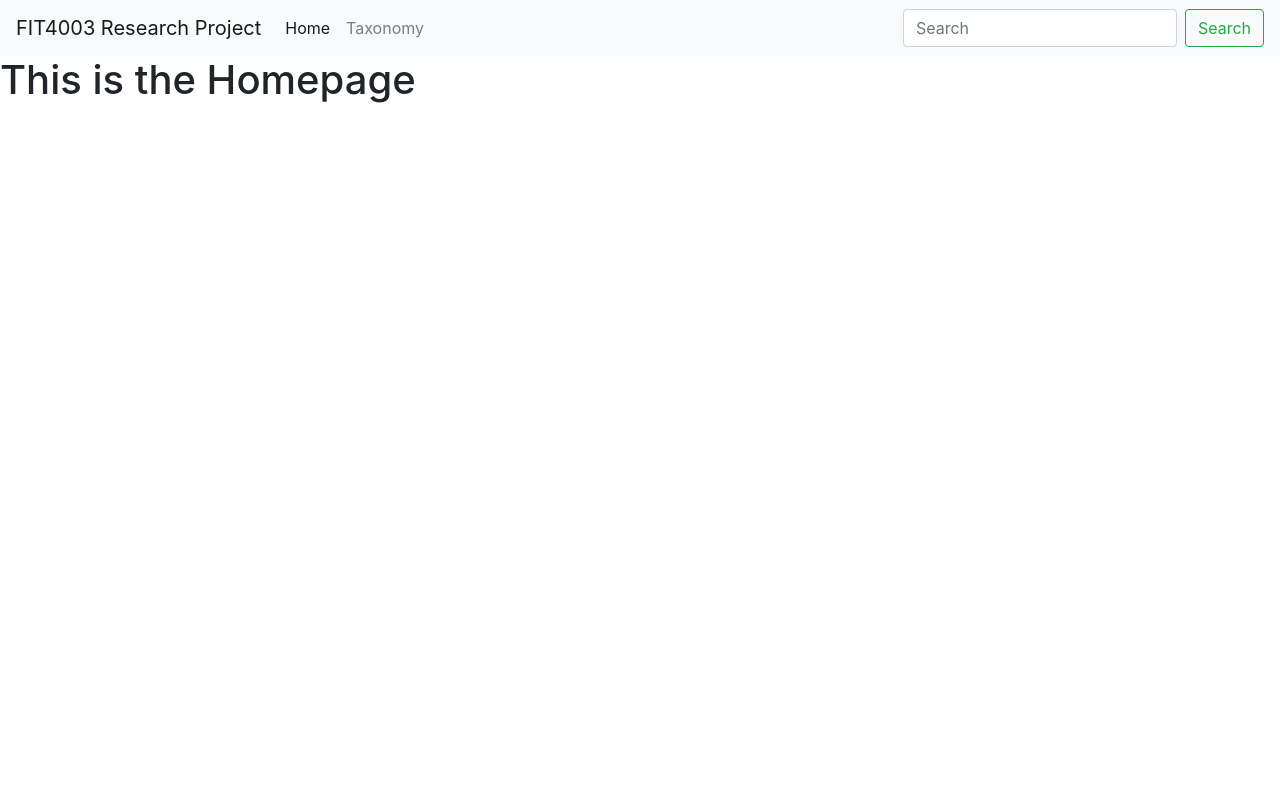
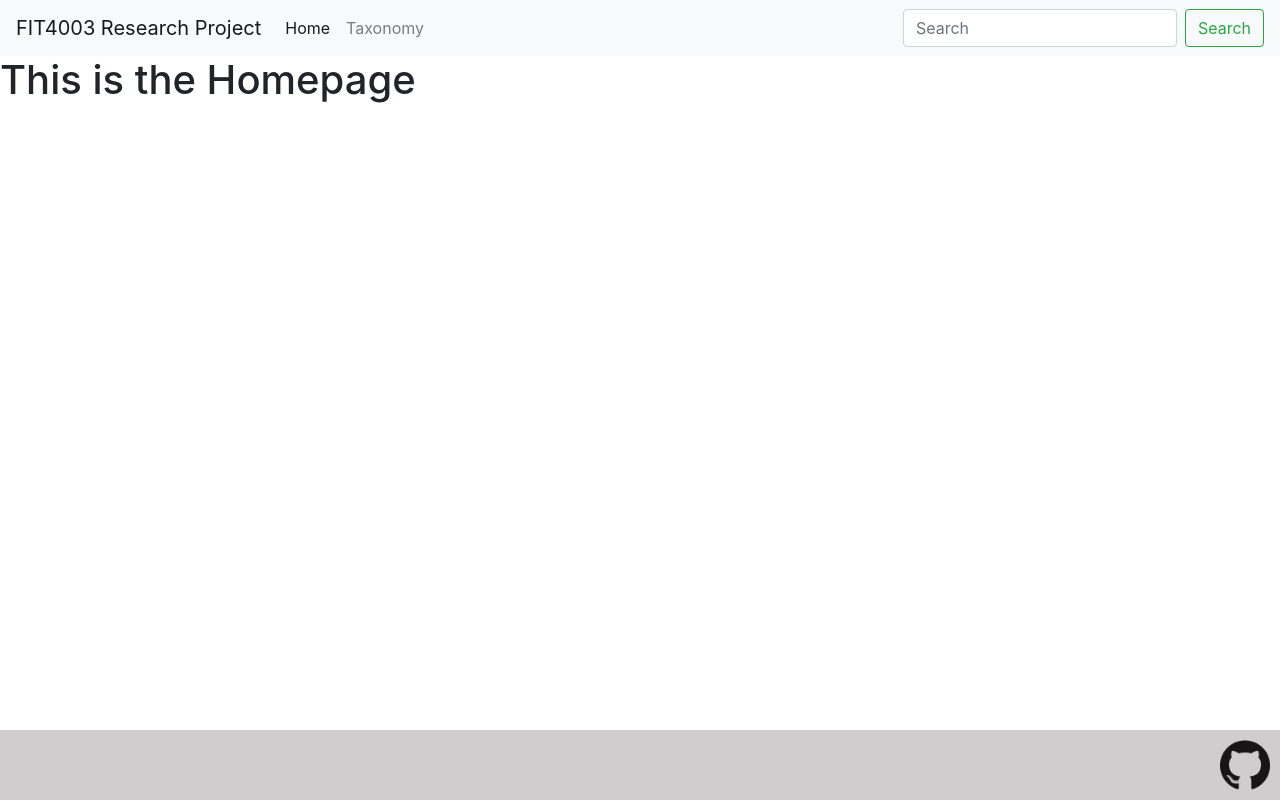
Before and after one commit to bhab2/fit4003-gpt3-research-code, a plain HTML site: page d3/homepage.html in a window 1280 px wide. Drawn offline with nearby package versions, Linux system fonts and the light colour scheme.

Commit message:
Github logo and link to repo in homepage

```diff
--- a/d3/homepage.html
+++ b/d3/homepage.html
@@ -3,6 +3,17 @@
         <title>FIT4003 Research</title>
         <link rel="stylesheet" href="https://cdn.jsdelivr.net/npm/bootstrap@4.0.0/dist/css/bootstrap.min.css" integrity="sha384-Gn5384xqQ1aoWXA+058RXPxPg6fy4IWvTNh0E263XmFcJlSAwiGgFAW/dAiS6JXm" crossorigin="anonymous">
 
+
+        <style>
+          #footer {
+              position: fixed;
+              padding: 10px 10px 0px 10px;
+              bottom: 0;
+              width: 100%;
+              height: 70px;
+              background: rgb(207, 205, 205);
+          }
+      </style>
     </head>
     <body>
         <script src="https://code.jquery.com/jquery-3.2.1.slim.min.js" integrity="sha384-KJ3o2DKtIkvYIK3UENzmM7KCkRr/rE9/Qpg6aAZGJwFDMVNA/GpGFF93hXpG5KkN" crossorigin="anonymous"></script>
@@ -34,5 +45,12 @@
         </nav>
 
         <h1>This is the Homepage</h1>
+
+        <div id="footer">
+
+            <a href="https://github.com/bhab2/fit4003-gpt3-research-code">
+              <img align="right" alt="Qries" src="GitHub-Mark-120px-plus.png"
+              width="50" height="50">
+            </div>
     </body>
 </html>
```
Also changed, not shown: d3/GitHub-Mark-120px-plus.png (added).
